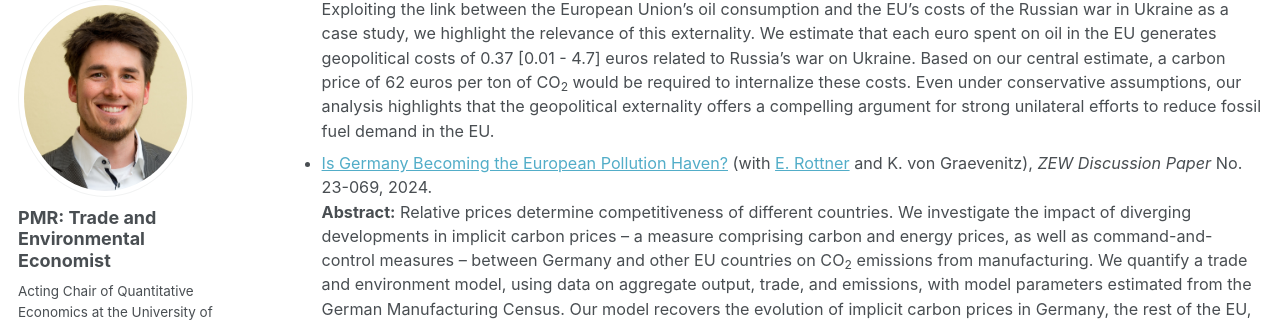
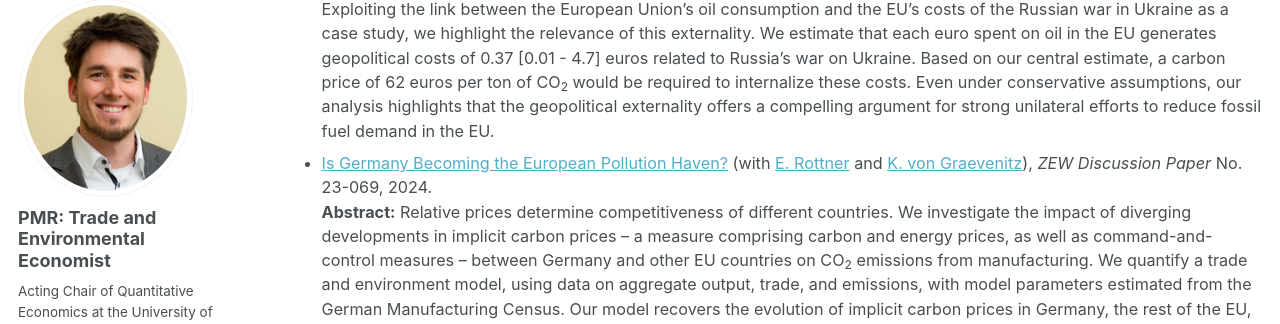
Before and after one commit to PhMRichter/PhMRichter.github.io, a Jekyll site: the page built from _pages/research.html, in a window 1280 px wide and 900 px high, scrolled down 675 px. Shown: the part 107-431 px from the top of the window. Built offline with Jekyll 4.4.1, drawn with Linux system fonts in a browser that asks for light colours; some web fonts are replaced; part of the change alters nothing that is shown.

```diff
--- a/_pages/research.html
+++ b/_pages/research.html
@@ -36,7 +36,7 @@ My research interests are international trade and the environment, the distribut
     </li>
   <li>
     <a href="https://ftp.zew.de/pub/zew-docs/dp/dp23069.pdf" target="_blank">
-     Is Germany Becoming the European Pollution Haven?</a> (with <a href="https://sites.google.com/view/elisa-rottner" target="_blank"> E. Rottner</a> and K. von Graevenitz), <i>ZEW Discussion Paper</i> No. 23-069, 2024. <br> <b>Abstract:</b> Relative prices determine competitiveness of different countries. We investigate the impact
+     Is Germany Becoming the European Pollution Haven?</a> (with <a href="https://sites.google.com/view/elisa-rottner" target="_blank"> E. Rottner</a> and  <a href="https://sites.google.com/view/kathrinevongraevenitz" target="_blank"> K. von Graevenitz</a>), <i>ZEW Discussion Paper</i> No. 23-069, 2024. <br> <b>Abstract:</b> Relative prices determine competitiveness of different countries. We investigate the impact
      of diverging developments in implicit carbon prices – a measure comprising carbon and energy prices, as well as command-and-control measures – between Germany and other EU countries on CO<sub>2</sub> emissions from manufacturing. We quantify a trade and environment model, using data on aggregate output, trade, and emissions, with model parameters
      estimated from the German Manufacturing Census. Our model recovers the evolution of implicit carbon prices in Germany, the rest of the EU, and the rest of the world. From 2005 to 2019, implicit carbon prices declined across most manufacturing sectors in both Germany and other EU countries, with a more pronounced decrease in Germany. Our counterfactual analyses suggest that this intra-EU divergence has substantially increased
      German industrial emissions. Had the rest of the EU experienced the same path in implicit carbon prices as Germany, German emissions would have been notably lower. In this regard, Germany has increasingly emerged as the European pollution haven. We discuss the
```
